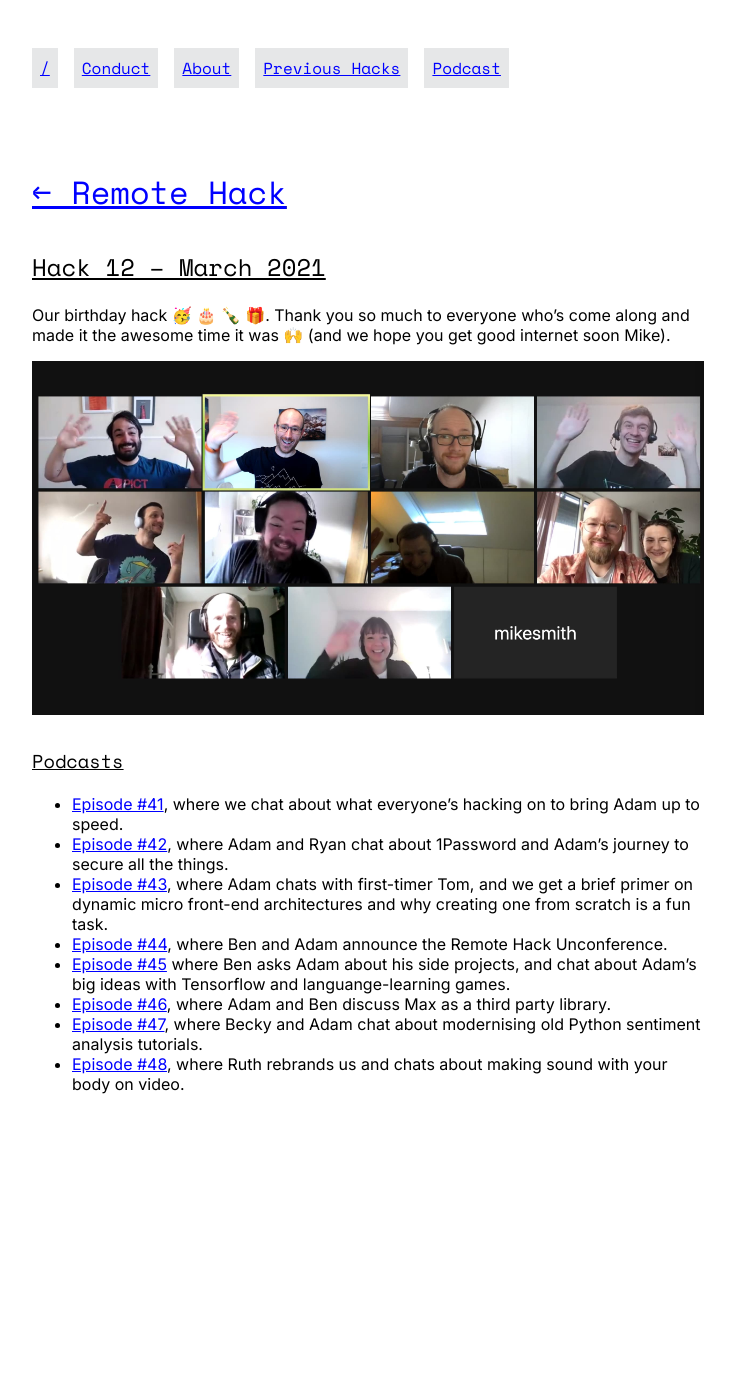
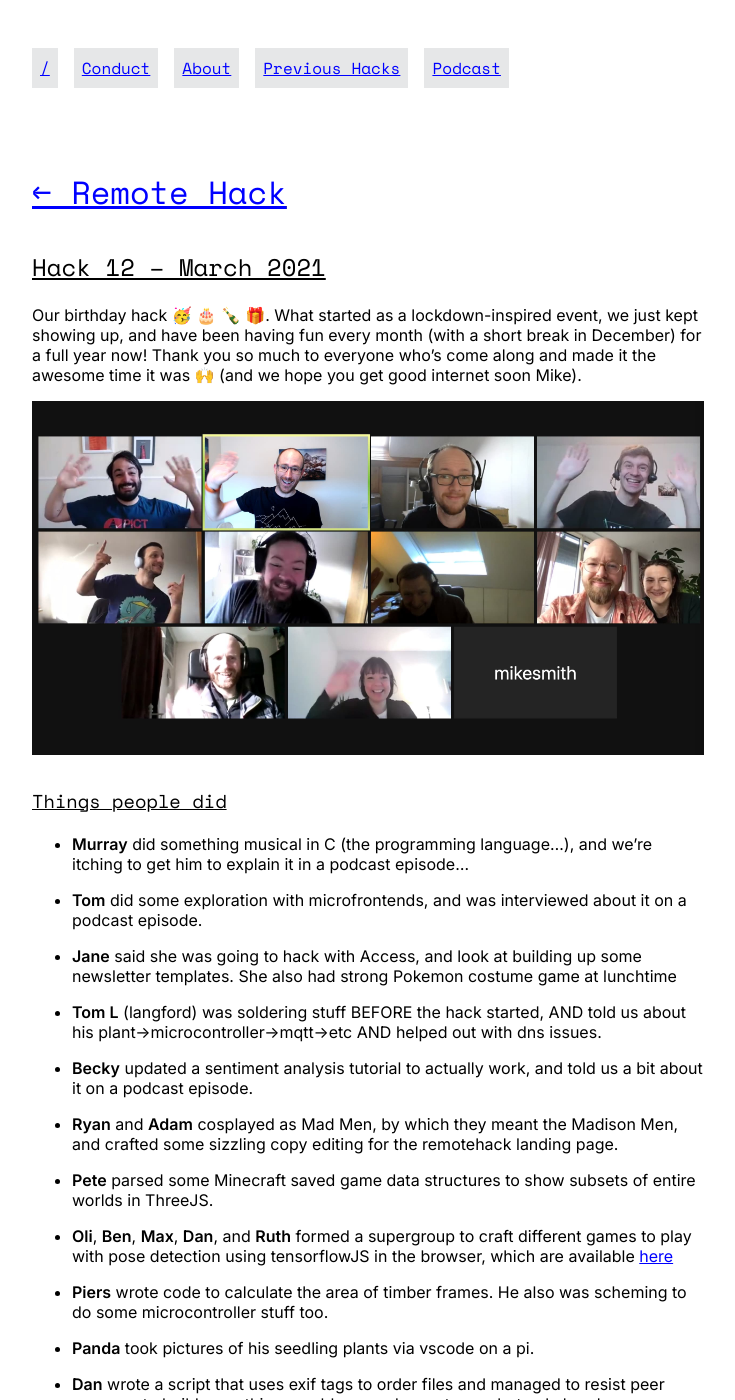
Before and after one commit to remotehack/remotehack.github.io, a Jekyll site: the page built from _hacks/12.md, in a window 1280 px wide and 1400 px high. Shown: the whole window, without its empty margins (272-1007 px from the left). Built offline with Jekyll 4.4.1, drawn with Linux system fonts in a browser that asks for light colours; some of the changed text lies outside the part shown.

Commit message:
add info about individuals

```diff
--- a/_hacks/12.md
+++ b/_hacks/12.md
@@ -3,18 +3,51 @@ hack_number: 12
 date: 2021-03-27
 happened: true
 ---
-Our birthday hack 🥳 🎂 🍾 🎁. Thank you so much to everyone who's come along and made it the awesome time it was 🙌 (and we hope you get good internet soon Mike).
+Our birthday hack 🥳 🎂 🍾 🎁. What started as a lockdown-inspired event, we just kept showing up, and have been having fun every month (with a short break in December) for a full year now! Thank you so much to everyone who's come along and made it the awesome time it was 🙌 (and we hope you get good internet soon Mike).
 
 ![A crowd of friendly Remote Hackers on a Zoom call](/images/2021-03_zoom-crowd.jpg)
+
+### Things people did
+
+- **Murray** did something musical in C (the programming language…), and we're itching to get him to explain it in a podcast episode...
+
+- **Tom** did some exploration with microfrontends, and was interviewed about it on a podcast episode.
+
+- **Jane** said she was going to hack with Access, and look at building up some newsletter templates. She also had strong Pokemon costume game at lunchtime
+
+- **Tom L** (langford) was soldering stuff BEFORE the hack started, AND told us about his plant->microcontroller->mqtt->etc AND helped out with dns issues.
+
+- **Becky** updated a sentiment analysis tutorial to actually work, and told us a bit about it on a podcast episode.
+
+- **Ryan** and **Adam** cosplayed as Mad Men, by which they meant the Madison Men, and crafted some sizzling copy editing for the remotehack landing page.
+
+- **Pete** parsed some Minecraft saved game data structures to show subsets of entire worlds in ThreeJS.
+
+- **Oli**, **Ben**, **Max**, **Dan**, and **Ruth** formed a supergroup to craft different games to play with pose detection using tensorflowJS in the browser, which are available [here](https://remotehack.space/poses/)
+
+- **Piers** wrote code to calculate the area of timber frames. He also was scheming to do some microcontroller stuff too.
+
+- **Panda** took pictures of his seedling plants via vscode on a pi.
+
+- **Dan** wrote a script that uses exif tags to order files and managed to resist peer pressure to build something overblown and monstrous...but only barely.
+
+- **Mike** was around for a bit, writing a blog post (I’m guessing it’s lamenting terrible internet connections and how long they take to fix).
 
 
 ### Podcasts
 
 - [Episode #41](https://open.spotify.com/episode/6zGgbovGSUJkBlNHLesgGH?si=V8FkEuKgRMOfeYvPSlFHlw), where we chat about what everyone's hacking on to bring Adam up to speed.
+
 - [Episode #42](https://open.spotify.com/episode/3r6mUIXaJNZXms0Hze2Jcm?si=LHvBFPmPTqKEfMrRYF4n9w), where Adam and Ryan chat about 1Password and Adam's journey to secure all the things.
+
 - [Episode #43](https://open.spotify.com/episode/5quwMnTq9WPPT2dV4Iw6gR?si=SlNEFY2XQNqYdzfyWtOVPw), where Adam chats with first-timer Tom, and we get a brief primer on dynamic micro front-end architectures and why creating one from scratch is a fun task.
+
 - [Episode #44](https://open.spotify.com/episode/3DoQgyfcC0yh9eAcYXfFDM?si=iv47GnrWRxSNe1f1BocGqw), where Ben and Adam announce the Remote Hack Unconference.
+
 - [Episode #45](https://open.spotify.com/episode/5IJuEf27gJtB9jREs4GD0l?si=H7_UYjYCSHi9ABKowmxnfw) where Ben asks Adam about his side projects, and chat about Adam's big ideas with Tensorflow and languange-learning games.
+
 - [Episode #46](https://open.spotify.com/episode/31CLtfbu0BfAs8n0dAUM5E?si=j7X33nB1SJObWxFIs2pI_A), where Adam and Ben discuss Max as a third party library.
+
 - [Episode #47](https://open.spotify.com/episode/2Y8hvbWrvNvrTEKahwGHgP?si=Bkck_2BfQTqibBmjNB2Bmg), where Becky and Adam chat about modernising old Python sentiment analysis tutorials.
+
 - [Episode #48](https://open.spotify.com/episode/3kYPc2VkHuQDHGBEOFh6oB?si=vhsLwzmjSnaSJ3qzu74WwQ), where Ruth rebrands us and chats about making sound with your body on video.
```
